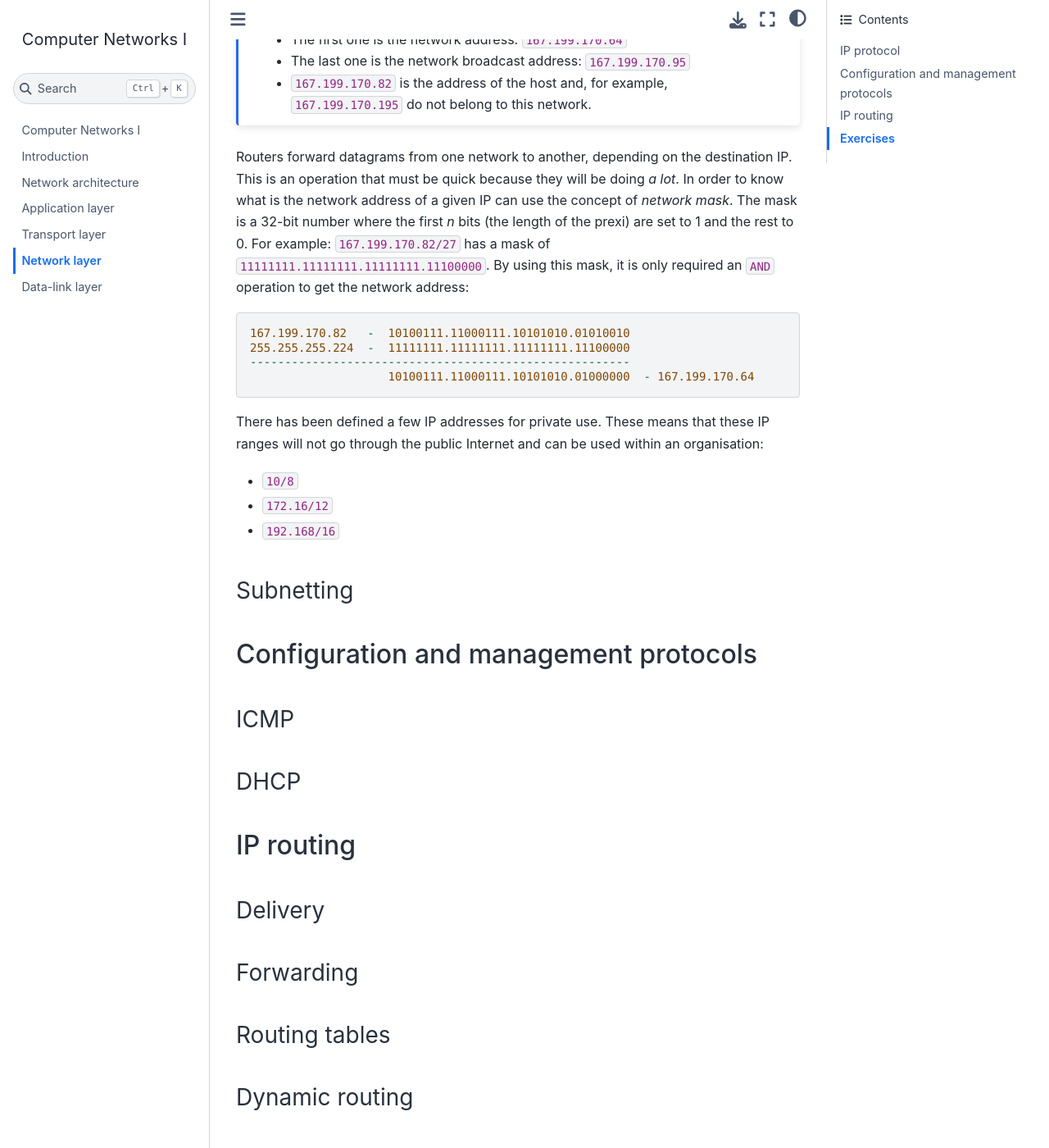
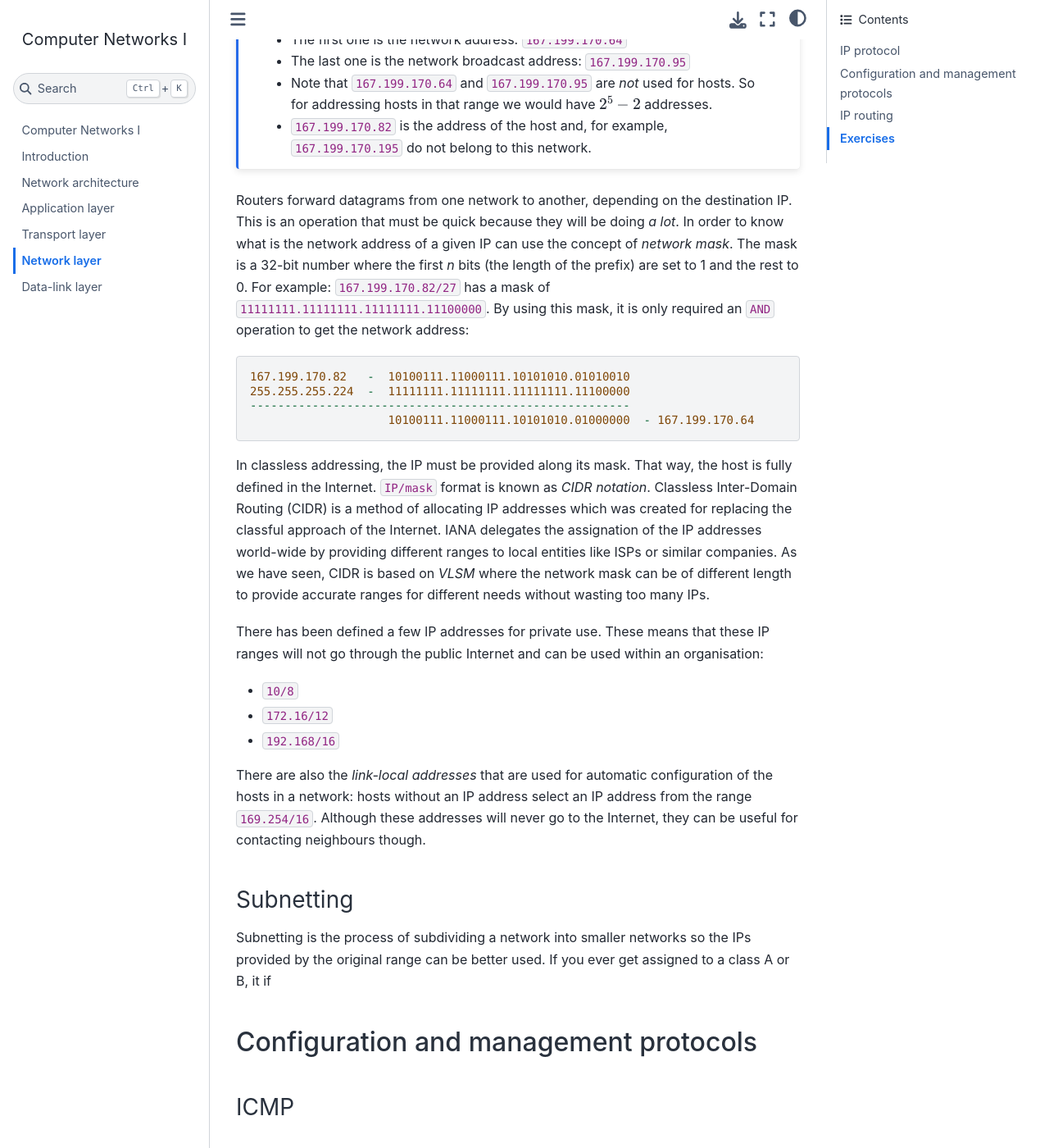
Before and after one commit to cletomartin/redes1, a Jupyter Book: the page built from network.md, in a window 1280 px wide and 1400 px high, scrolled down 6902 px. Shown: the whole window at 82% size. Built offline with Jupyter Book 1.0.4 settings and Sphinx 7.4.7 and the Sphinx Book theme 1.1.4, drawn with Linux system fonts in a browser that asks for light colours; some of the changed text lies outside the part shown.

Commit message:
more-stuff

````diff
--- a/network.md
+++ b/network.md
@@ -218,13 +218,15 @@ In the example of `167.199.170.82/27`:
 - There allows a block of $2^5$ addresses.
 - The first one is the network address: `167.199.170.64`
 - The last one is the network broadcast address: `167.199.170.95`
+- Note that `167.199.170.64` and `167.199.170.95` are _not_ used for hosts.
+  So for addressing hosts in that range we would have $2^5 - 2$ addresses.
 - `167.199.170.82` is the address of the host and, for example, `167.199.170.195` do not belong to this network.
 ```
 
 Routers forward datagrams from one network to another, depending on the destination IP.
 This is an operation that must be quick because they will be doing _a lot_.
 In order to know what is the network address of a given IP can use the concept of _network mask_.
-The mask is a 32-bit number where the first _n_ bits (the length of the prexi) are set to 1 and the rest to 0.
+The mask is a 32-bit number where the first _n_ bits (the length of the prefix) are set to 1 and the rest to 0.
 For example: `167.199.170.82/27` has a mask of `11111111.11111111.11111111.11100000`.
 By using this mask, it is only required an `AND` operation to get the network address:
 
@@ -235,6 +237,12 @@ By using this mask, it is only required an `AND` operation to get the network ad
                     10100111.11000111.10101010.01000000  - 167.199.170.64
 ```
 
+In classless addressing, the IP must be provided along its mask. That way, the host is fully defined in the Internet.
+`IP/mask` format is known as _CIDR notation_.
+Classless Inter-Domain Routing (CIDR) is a method of allocating IP addresses which was created for replacing the classful approach of the Internet.
+IANA delegates the assignation of the IP addresses world-wide by providing different ranges to local entities like ISPs or similar companies.
+As we have seen, CIDR is based on _VLSM_ where the network mask can be of different length to provide accurate ranges for different needs without wasting too many IPs.
+
 There has been defined a few IP addresses for private use.
 These means that these IP ranges will not go through the public Internet and can be used within an organisation:
 
@@ -242,8 +250,13 @@ These means that these IP ranges will not go through the public Internet and can
 - `172.16/12`
 - `192.168/16`
 
+There are also the _link-local addresses_ that are used for automatic configuration of the hosts in a network: hosts without an IP address select an IP address from the range `169.254/16`.
+Although these addresses will never go to the Internet, they can be useful for contacting neighbours though.
 
 ### Subnetting
+
+Subnetting is the process of subdividing a network into smaller networks so the IPs provided by the original range can be better used.
+If you ever get assigned to a class A or B, it if
 
 ## Configuration and management protocols
 
````
Also changed, not shown: other parts of network.md (+1 -1 lines).
